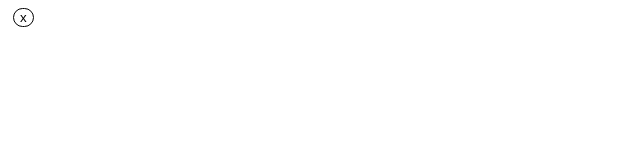
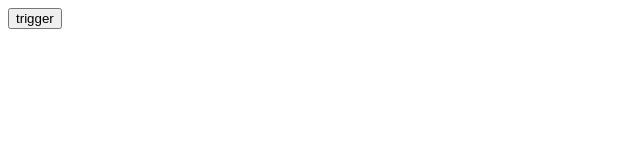
Before and after one commit to Mexassi/angular-toastino, a website: page src/index.html in a window 1280 px wide. Shown: the full height of the page, 0-640 px from the left. Drawn offline with nearby package versions, Linux system fonts and the light colour scheme; files that its build step writes are made by us from their sources.

Commit message:
resolved issue could not pass variable as parameter into directive

```diff
--- a/bower.json
+++ b/bower.json
@@ -3,7 +3,7 @@
   "authors": [
     "Mexassi <mexassi@hotmail.it>"
   ],
-  "version": "1.0.0",
+  "version": "1.0.2",
   "description": "create custom toast messages",
   "main": "angular-toastino.js",
   "moduleType": [],
--- a/package.json
+++ b/package.json
@@ -1,6 +1,6 @@
 {
   "name": "angular-toastino",
-  "version": "1.0.0",
+  "version": "1.0.2",
   "description": "create custom toast messages",
   "main": "angular-toastino.js",
   "scripts": {
--- a/src/angular-toastino.js
+++ b/src/angular-toastino.js
@@ -1,5 +1,5 @@
 /*!
-* angular-toastino v0.0.1
+* angular-toastino v1.0.1
 * https://github.com/Mexassi/angular-toastino
 * Copyright (c) 2015 Massimo Presta
 * License: MIT
@@ -14,9 +14,9 @@ toastino.factory('Toastino', function ($timeout) {
     this.message = '';
     this.classValue = classValue;
     this.position = position;
-    this.autoDismiss = true;
-    this.delay = 2700;
-    this.setClass();
+    this.className = null;
+    this.autoDismiss = false;
+    this.delay = 3700;
   };
 
   Toastino.prototype.manualDismiss = function () {
@@ -24,15 +24,17 @@ toastino.factory('Toastino', function ($timeout) {
   };
 
   Toastino.prototype.setClass = function () {
-    this.classValue = (this.position !== undefined && this.position !== null) ? this.classValue + ' ' + this.position : this.classValue;
+    this.className = (this.position !== undefined && this.position !== null) ? this.classValue + ' ' + this.position : this.classValue;
   };
 
   Toastino.prototype.setMessage = function (message) {
+    this.setClass();
     this.message = message;
     this.close();
   };
 
   Toastino.prototype.close = function () {
+      console.log(this.autoDismiss);
     if (this.autoDismiss) {
       var self = this;
       $timeout(function () {
@@ -46,7 +48,7 @@ toastino.factory('Toastino', function ($timeout) {
   };
 
   Toastino.prototype.dismiss = function () {
-    this.classValue += ' ' + Toastino.DISMISS;
+    this.className += ' ' + Toastino.DISMISS;
   };
 
   Toastino.DISMISS = 'ts-dismiss';
@@ -55,21 +57,44 @@ toastino.factory('Toastino', function ($timeout) {
 });
 
 toastino.directive('toastino', function (Toastino) {
-  var template = '<div class="{{toast.classValue}}">' +
-  '<span>{{toast.message}}' +
-  '<button class="ts-button" ng-click="toast.dismiss()">x</button>' +
-  '</span>' +
-  '</div>';
   return {
     restrict: 'EA',
     compile: function (tElement, tAttrs, transclude) {
-      var toast = tAttrs.toast;
-      if (toast === null) {
+        var attributes = ['toastino', 'position', 'message', 'dismiss'];
+        function _validateAttributes() {
+            for (var i = 0; i < attributes.length; i++) {
+                if (tAttrs[attributes[i]] === undefined) {
+                    throw new TypeError('Missing required attribute: ' + attributes[i]);
+                }
+            }
+        }
+        _validateAttributes();
+        var className = tAttrs.toastino;
+        var position = tAttrs.position;
+        var message = tAttrs.message;
+        var autoDismiss = tAttrs.dismiss;
+        var toast = new Toastino(className, position);
+        toast.autoDismiss = (autoDismiss === 'true');
+        toast.setMessage(message);
+      if (toast.message === '') {
         tElement.html('');
       } else {
-        tElement.html(template);
+        tElement.html('<div class="{{toast.className}}">' +
+        '<span ng-bind="'+message+'"></span>' +
+        '<button class="ts-button" ng-click="toast.dismiss()">x</button>' +
+        '</div>');
       }
       return function (scope, element, attrs) {
+        scope.setMessage = function () {
+          scope.message = 'new notification at: ' + new Date();
+        };
+        scope.message = ' Hello I am Angular-toastino!';
+          attrs.$observe('message', function (value) {
+             message = value;
+          });
+             scope.$watch(message, function() {
+                toast.setMessage(message);
+            }, true);
         if (toast instanceof Toastino || toast === null) {
           scope.toast = toast;
         } else {
--- a/src/index.html
+++ b/src/index.html
@@ -4,5 +4,9 @@
 <!-- endinject -->
 <link rel="stylesheet" href="/styles.css" media="screen" title="no title" charset="utf-8">
 <div class="" ng-app="mexassi.toastino">
-  <toastino toast="message"></toastino>
+  <toastino toastino="ts-default"
+            position="ts-top-right"
+            message="message"
+            dismiss="true"></toastino>
+<button ng-click="setMessage()">trigger</button>
 </div>
```
Also changed, not shown: test/angular-toastino-spec.js (+43 -6 lines), README.md, dist/angular-toastino.min.js.
